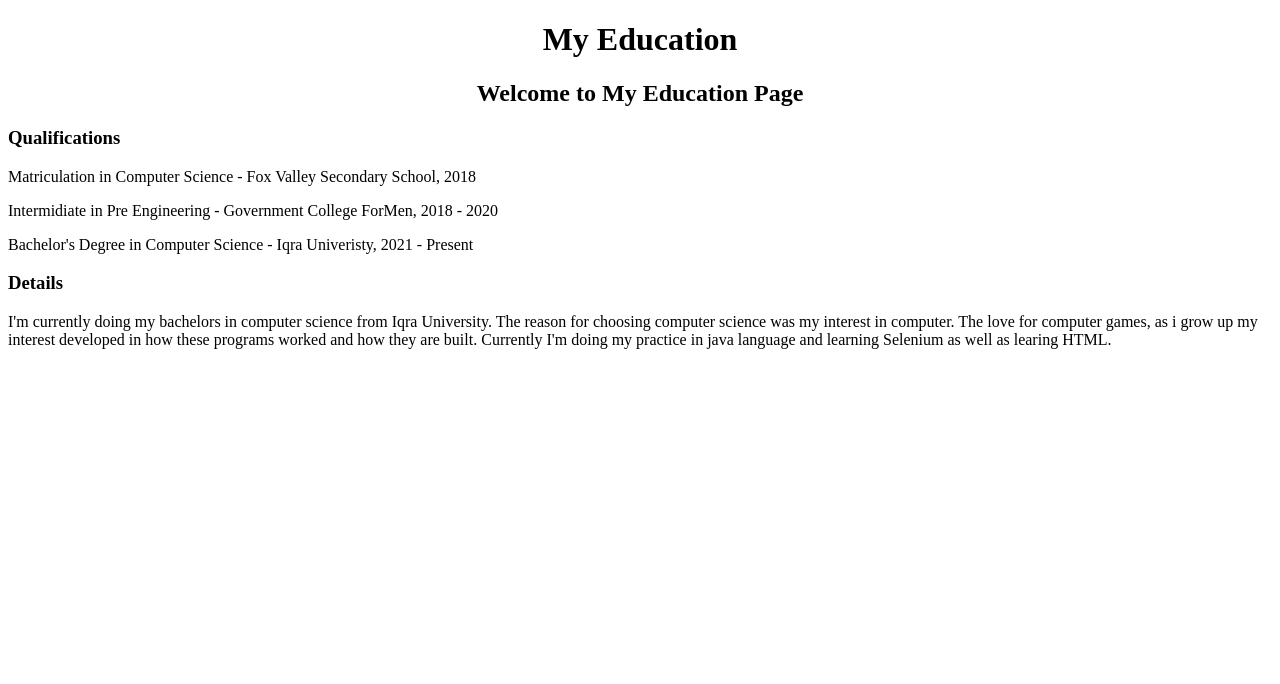
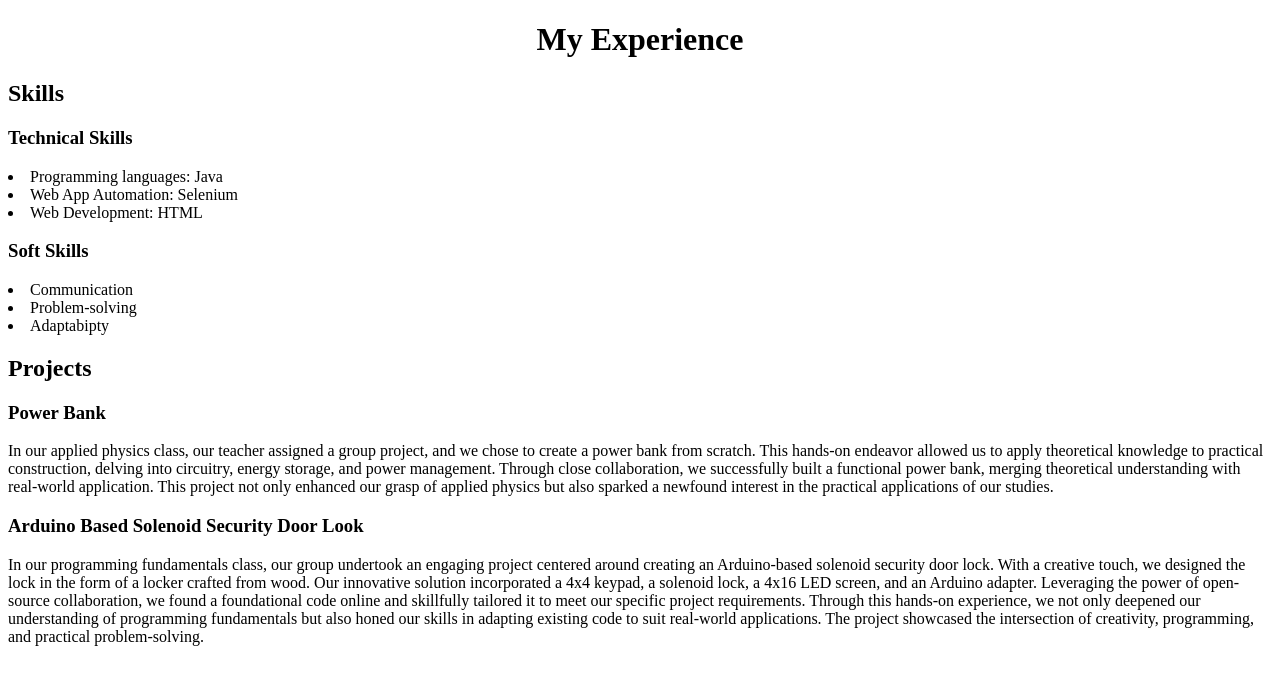
Before and after one commit to MuhammdBilal01/My-HTML, a plain HTML site: page index.html in a window 1280 px wide. Drawn offline with Linux system fonts and the light colour scheme.

Commit message:
Add files via upload

```diff
--- a/index.html
+++ b/index.html
@@ -4,32 +4,57 @@
 <head>
     <meta charset="UTF-8">
     <meta name="viewport" content="width=device-width, initial-scale=1.0">
-    <title>Education Page</title>
+    <title>Experience Page</title>
 </head>
 
 <body>
 
     <header>
-        <h1><center>My Education</center></h1>
+        <h1><center>My Experience</center></h1>
     </header>
 
-    <main>
-        <h2><center>Welcome to My Education Page</center></h2>
+    <h2>Skills</h2>
 
-        <section>
-            <h3>Qualifications</h3>
-            <p>Matriculation in Computer Science - Fox Valley Secondary School, 2018</p>
-            <p>Intermidiate in Pre Engineering - Government College ForMen, 2018 - 2020</p>
-            <p>Bachelor's Degree in Computer Science - Iqra Univeristy, 2021 - Present</p>
-        </section>
+    <section>
+        <h3>Technical Skills</h3>
+        <li>Programming languages: Java</li>
+        <li>Web App Automation: Selenium</li>
+        <li>Web Development: HTML</li>
 
-        <section>
-            <h3>Details</h3>
-            <p>I'm currently doing my bachelors in computer science from Iqra University. The reason for choosing
-                computer science was my interest in computer. The love for computer games, as i grow up my interest
-                developed in how these programs worked and how they are built. Currently I'm doing my practice in java
-                language and learning Selenium as well as learing HTML. </p>
-        </section>
+    </section>
+
+    <section>
+        <h3>Soft Skills</h3>
+        <li>Communication</li>
+        <li>Problem-solving</li>
+        <li>Adaptabipty</li>
+
+    </section>
+
+    <h2>Projects</h2>
+
+    <section>
+        <h3>Power Bank</h3>
+        <p>In our applied physics class, our teacher assigned a group project, and we chose to create a power bank from
+            scratch. This hands-on endeavor allowed us to apply theoretical knowledge to practical construction, delving
+            into circuitry, energy storage, and power management. Through close collaboration, we successfully built a
+            functional power bank, merging theoretical understanding with real-world application. This project not only
+            enhanced our grasp of applied physics but also sparked a newfound interest in the practical applications of
+            our studies.</p>
+    </section>
+
+    <section>
+        <h3>Arduino Based Solenoid Security Door Look</h3>
+        <p>In our programming fundamentals class, our group undertook an engaging project centered around creating an
+            Arduino-based solenoid security door lock. With a creative touch, we designed the lock in the form of a
+            locker crafted from wood. Our innovative solution incorporated a 4x4 keypad, a solenoid lock, a 4x16 LED
+            screen, and an Arduino adapter. Leveraging the power of open-source collaboration, we found a foundational
+            code online and skillfully tailored it to meet our specific project requirements. Through this hands-on
+            experience, we not only deepened our understanding of programming fundamentals but also honed our skills in
+            adapting existing code to suit real-world applications. The project showcased the intersection of
+            creativity, programming, and practical problem-solving.</p>
+    </section>
+
     </main>
 
 </body>
```
